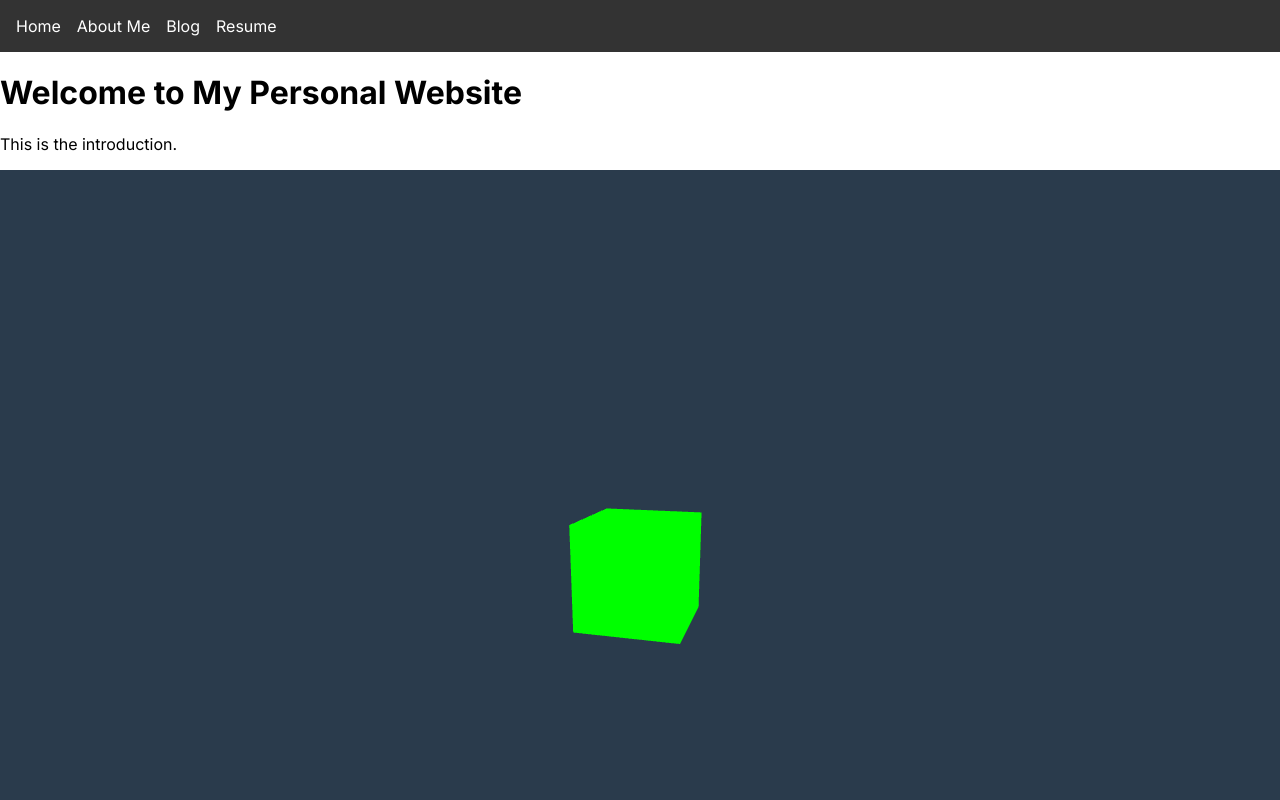
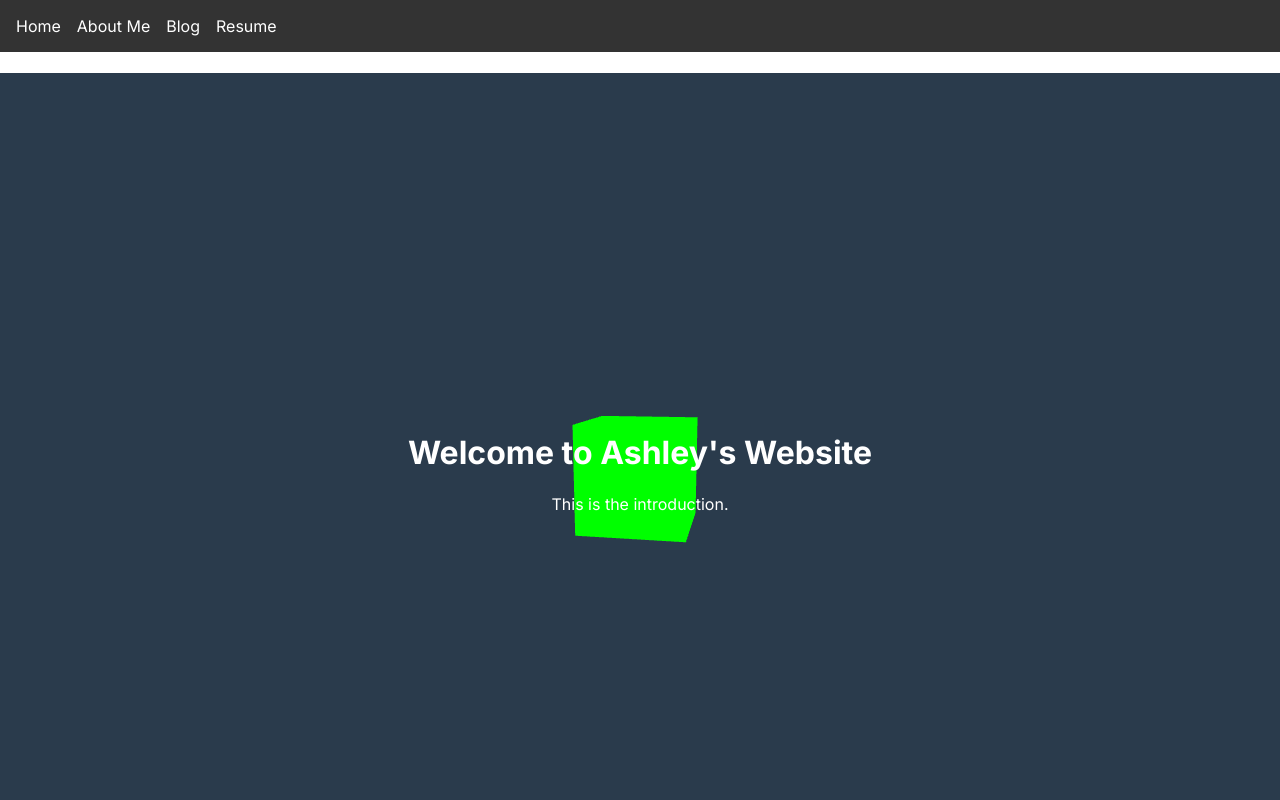
Before and after one commit to Ashleyhx/personal-website, a Next.js app: page / in a window 1280 px wide. Shown: the top 800 px of the page. Built offline with nearby package versions, Linux system fonts and the light colour scheme.

Commit message:
openGL as background

```diff
--- a/app/components/WebGLCanvas.tsx
+++ b/app/components/WebGLCanvas.tsx
@@ -1,4 +1,4 @@
-"use client"; // Add this line to mark the component as a client component
+"use client";
 
 import { useEffect, useRef } from 'react';
 import * as THREE from 'three';
@@ -7,14 +7,7 @@ const WebGLCanvas = () => {
     const canvasRef = useRef<HTMLDivElement | null>(null);
 
     useEffect(() => {
-        console.log('useEffect called');
-
-        if (!canvasRef.current) {
-            console.log('canvasRef.current is null');
-            return;
-        }
-
-        console.log('Setting up the scene');
+        if (!canvasRef.current) return;
 
         const scene = new THREE.Scene();
         scene.background = new THREE.Color(0x2a3b4c);
@@ -42,7 +35,16 @@ const WebGLCanvas = () => {
 
         animate();
 
+        const handleResize = () => {
+            camera.aspect = window.innerWidth / window.innerHeight;
+            camera.updateProjectionMatrix();
+            renderer.setSize(window.innerWidth, window.innerHeight);
+        };
+
+        window.addEventListener('resize', handleResize);
+
         return () => {
+            window.removeEventListener('resize', handleResize);
             if (canvasRef.current) {
                 if ("removeChild" in canvasRef.current) {
                     canvasRef.current.removeChild(renderer.domElement);
@@ -51,7 +53,7 @@ const WebGLCanvas = () => {
         };
     }, []);
 
-    return <div ref={canvasRef} style={{ width: '100%', height: '100vh' }} />;
+    return <div ref={canvasRef} style={{ position: 'absolute', top: 0, left: 0, width: '100%', height: '100vh', zIndex: -1 }} />;
 };
 
 export default WebGLCanvas;
--- a/app/page.tsx
+++ b/app/page.tsx
@@ -6,13 +6,14 @@ const WebGLCanvas = dynamic(() => import('./components/WebGLCanvas'), { ssr: fal
 
 const Home = () => {
     return (
-        <div>
-            <h1>Welcome to My Personal Website</h1>
-            <p>This is the introduction.</p>
+        <div style={{ position: 'relative', height: '100vh', width: '100%' }}>
             <Suspense fallback={<div>Loading...</div>}>
                 <WebGLCanvas />
             </Suspense>
-            <p> AAAA </p>
+            <div style={{ position: 'relative', zIndex: 1, color: 'white', textAlign: 'center', top: '50%', transform: 'translateY(-50%)' }}>
+                <h1>Welcome to Ashley's Website</h1>
+                <p>This is the introduction.</p>
+            </div>
         </div>
     );
 };
```
